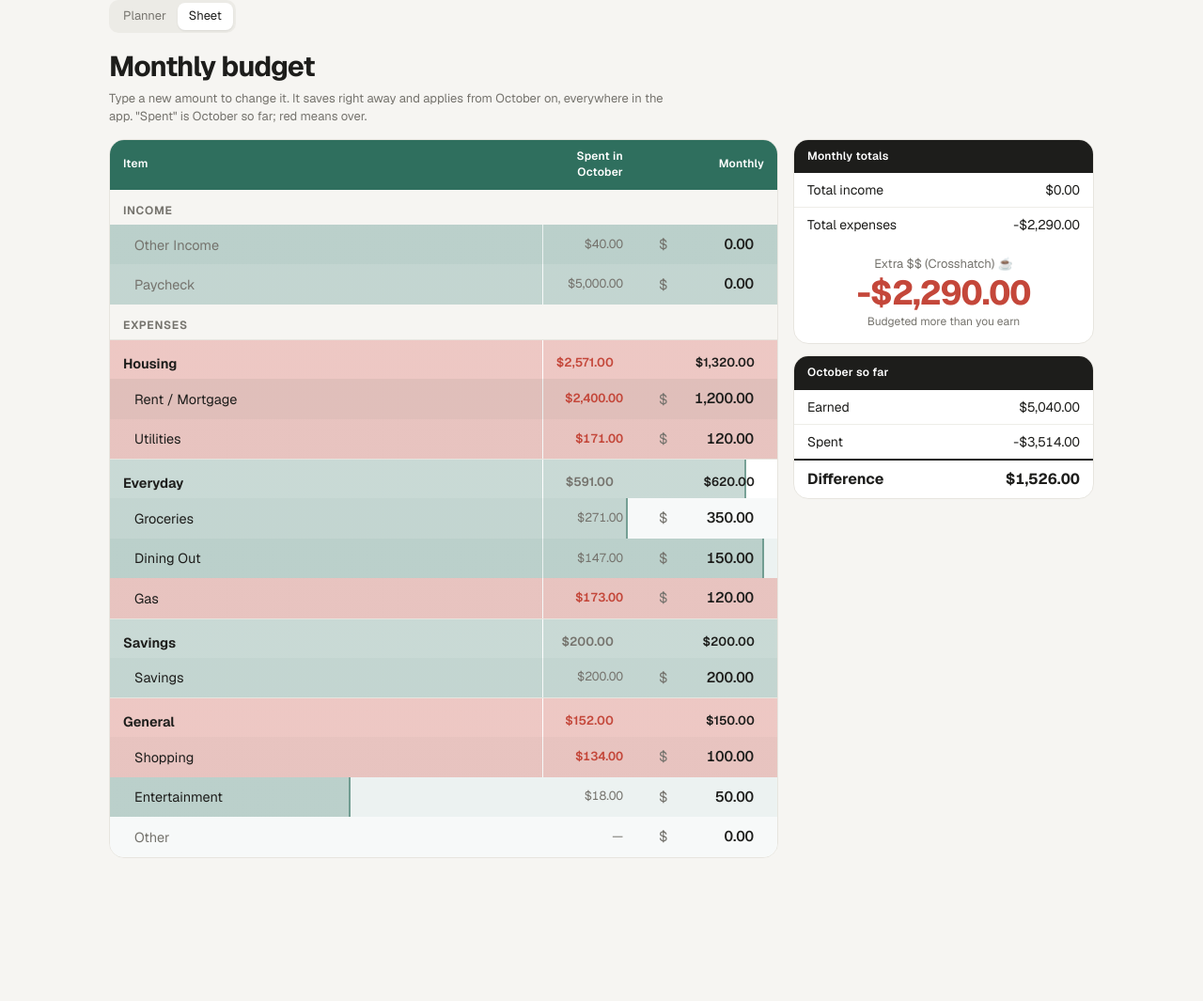
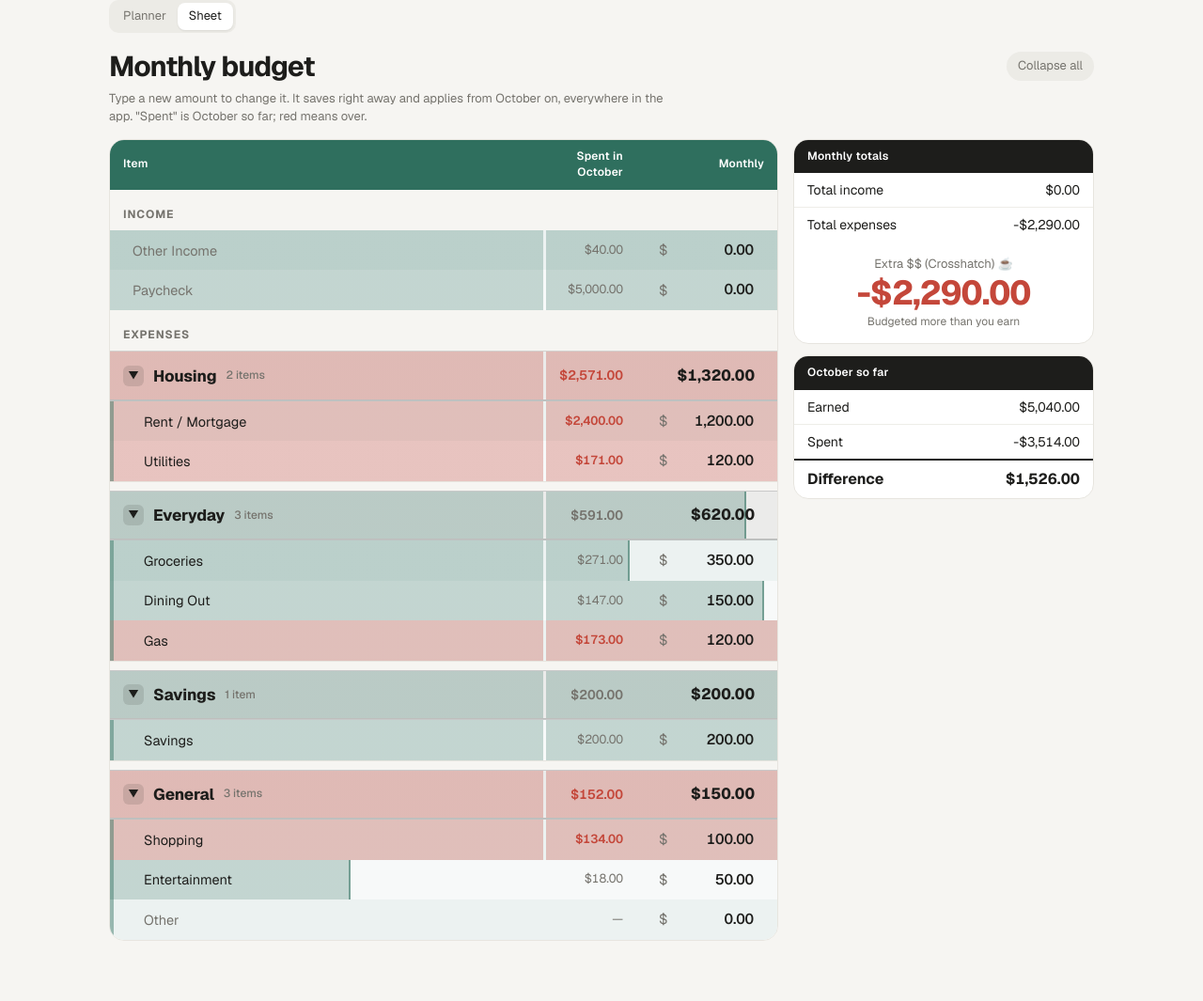
Before and after one commit to DibberLab/budget, a Flask app: page /budgets/sheet in a window 1280 px wide. Shown: the part 74-1139 px from the top of the page at 94% size. Before the commit the page ends 987 px from the top, so only its background shows below. Run offline with Flask 3, Linux system fonts and the light colour scheme; the visitor is signed in with stand-in values (Sample User, id 1); data comes from the database, SQL or seed files in the repository; data that the repository does not hold is empty; some libraries are stand-ins or nearby versions.

Commit message:
Sheet: group headers as distinct bands; collapsible groups
Co-Authored-By: Claude Opus 5.5 <noreply@anthropic.com>

```diff
--- a/v2/templates/v2/sheet.html
+++ b/v2/templates/v2/sheet.html
@@ -25,15 +25,34 @@
   tbody tr:nth-child(even) td { background-color: color-mix(in srgb, var(--accent) 9%, var(--card)); }
   /* Percentage-spent fill: painted per cell by fillRows(), so it can span the whole row. */
   tbody td { background-repeat: no-repeat; transition: background-size .9s cubic-bezier(.2,.8,.2,1); }
-  tr.section td { background-color: var(--bg) !important; height: auto; padding: 14px 14px 6px; font-size: 12px; font-weight: 650;
-                  color: var(--muted); text-transform: uppercase; letter-spacing: .06em; }
+  tr.section td { background-color: var(--bg) !important; height: auto; padding: 18px 14px 8px; font-size: 12px; font-weight: 700;
+                  color: var(--muted); text-transform: uppercase; letter-spacing: .08em; }
   .what { font-size: 14.5px; }
-  .what { padding-left: 26px; }
-  tr.group td { background-color: var(--card) !important; height: auto; padding: 14px 14px 6px; font-weight: 650; font-size: 14.5px;
-                border-top: 1px solid var(--line); }
-  tr.group td.sub { text-align: right; font-size: 13px; font-weight: 600; color: var(--muted); white-space: nowrap; padding-right: 24px; }
-  tr.group td.sub.plan { color: var(--ink); }
+  /* Line items: indented, with a rail in the accent color tying them to their group. */
+  tr.exp td.what { padding-left: 36px; box-shadow: inset 4px 0 0 color-mix(in srgb, var(--accent) 45%, transparent); }
+  tr.inc td.what { padding-left: 24px; }
+  tr.exp.hide { display: none; }
+
+  /* Group headers: a band, not a line item. */
+  tr.gap td { height: 10px; padding: 0; background-color: var(--bg) !important; border-top: 1px solid var(--line); }
+  tr.group { cursor: pointer; user-select: none; }
+  tr.group td { background-color: color-mix(in srgb, var(--ink) 9%, var(--card)) !important; height: 52px; padding: 6px 14px;
+                border-top: 1px solid color-mix(in srgb, var(--ink) 16%, transparent);
+                border-bottom: 2px solid color-mix(in srgb, var(--ink) 22%, transparent); }
+  tr.group:hover td { background-color: color-mix(in srgb, var(--ink) 13%, var(--card)) !important; }
+  tr.group:focus-visible { outline: none; }
+  tr.group:focus-visible td { box-shadow: inset 0 0 0 2px var(--accent); }
+  tr.group .gname { font-size: 17px; font-weight: 750; letter-spacing: -.01em; display: inline-flex; align-items: center; gap: 10px; }
+  tr.group .chev { display: inline-grid; place-items: center; width: 22px; height: 22px; border-radius: 6px; font-size: 11px;
+                   background: color-mix(in srgb, var(--ink) 12%, transparent); transition: transform .2s; }
+  tr.group.collapsed .chev { transform: rotate(-90deg); }
+  tr.group .cnt { font-size: 12px; font-weight: 500; color: var(--muted); letter-spacing: 0; }
+  tr.group td.sub { text-align: right; white-space: nowrap; font-variant-numeric: tabular-nums; }
+  tr.group td.sub.spent-sub { font-size: 14px; font-weight: 600; color: var(--muted); }
+  tr.group td.sub.plan { font-size: 16.5px; font-weight: 750; color: var(--ink); padding-right: 24px; }
   tr.group td.sub.over { color: var(--bad); }
+  .foldall { font: inherit; font-size: 13px; border: 0; background: var(--track); color: var(--muted); padding: 6px 12px; border-radius: 999px; cursor: pointer; }
+  .foldall:hover { color: var(--ink); }
   tr.zero .nm { color: var(--muted); }
   .once { margin-left: 8px; font-size: 11px; padding: 1px 7px; border-radius: 999px; white-space: nowrap;
           background: color-mix(in srgb, var(--warn) 22%, transparent); color: var(--ink); }
@@ -84,6 +103,7 @@
 </div>
 <div class="head">
   <h1>Monthly budget</h1>
+  <button type="button" class="foldall" id="foldall">Collapse all</button>
 </div>
 <p class="sub">Type a new amount to change it. It saves right away and applies from {{ month_label }} on, everywhere in the app. "Spent" is {{ month_label }} so far; red means over.</p>
 
@@ -96,7 +116,11 @@
         {% for r in income %}{{ line(r, 'inc') }}{% endfor %}
         <tr class="section"><td colspan="3">Expenses</td></tr>
         {% for g, rows in groups %}
-        <tr class="group" data-group="{{ g }}"><td>{{ g }}</td><td class="sub spent-sub"></td><td class="sub plan"></td></tr>
+        {% if not loop.first %}<tr class="gap" aria-hidden="true"><td colspan="3"></td></tr>{% endif %}
+        <tr class="group" data-group="{{ g }}" tabindex="0" role="button" aria-expanded="true">
+          <td><span class="gname"><span class="chev" aria-hidden="true">▼</span>{{ g }}<span class="cnt">{{ rows|length }} item{{ 's' if rows|length != 1 }}</span></span></td>
+          <td class="sub spent-sub"></td><td class="sub plan"></td>
+        </tr>
         {% for r in rows %}{{ line(r, 'exp') }}{% endfor %}
         {% endfor %}
       </tbody>
@@ -172,8 +196,17 @@
     inp.addEventListener('focus', () => inp.select());
     inp.addEventListener('keydown', e => {
       if (e.key === 'Escape') { inp.value = money2(+tr.dataset.plan); inp.blur(); }
-      if (e.key === 'Enter' || e.key === 'ArrowDown') { e.preventDefault(); (inputs[i + 1] || inp).focus(); if (!inputs[i + 1]) inp.blur(); }
-      if (e.key === 'ArrowUp') { e.preventDefault(); (inputs[i - 1] || inp).focus(); }
+      const visible = j => inputs[j] && !inputs[j].closest('tr').classList.contains('hide');
+      if (e.key === 'Enter' || e.key === 'ArrowDown') {
+        e.preventDefault();
+        let j = i + 1; while (inputs[j] && !visible(j)) j++;
+        if (inputs[j]) inputs[j].focus(); else inp.blur();
+      }
+      if (e.key === 'ArrowUp') {
+        e.preventDefault();
+        let j = i - 1; while (j >= 0 && !visible(j)) j--;
+        if (j >= 0) inputs[j].focus();
+      }
     });
     inp.addEventListener('change', async () => {
       const n = parseFloat(inp.value.replace(/[$,\s]/g, ''));
@@ -238,6 +271,35 @@
   }
   const _totals = totals;
   totals = () => { _totals(); fillRows(); };
+
+  // ---- collapsible groups (remembered on this device) ----
+  const FOLD_KEY = 'v2-sheet-collapsed';
+  let folded = [];
+  try { folded = JSON.parse(localStorage.getItem(FOLD_KEY) || '[]'); } catch (e) {}
+  const groupRows = g => { const out = []; for (let tr = g.nextElementSibling; tr && tr.dataset.cid; tr = tr.nextElementSibling) out.push(tr); return out; };
+  function setFold(g, fold) {
+    g.classList.toggle('collapsed', fold);
+    g.setAttribute('aria-expanded', !fold);
+    groupRows(g).forEach(tr => tr.classList.toggle('hide', fold));
+  }
+  function saveFolds() {
+    folded = $$('tr.group.collapsed').map(g => g.dataset.group);
+    try { localStorage.setItem(FOLD_KEY, JSON.stringify(folded)); } catch (e) {}
+    const all = $$('tr.group'), n = all.filter(g => g.classList.contains('collapsed')).length;
+    $('foldall').textContent = n === all.length ? 'Expand all' : 'Collapse all';
+  }
+  $$('tr.group').forEach(g => {
+    if (folded.includes(g.dataset.group)) setFold(g, true);
+    const toggle = () => { setFold(g, !g.classList.contains('collapsed')); saveFolds(); fillRows(); };
+    g.addEventListener('click', toggle);
+    g.addEventListener('keydown', e => { if (e.key === 'Enter' || e.key === ' ') { e.preventDefault(); toggle(); } });
+  });
+  $('foldall').addEventListener('click', () => {
+    const fold = $('foldall').textContent === 'Collapse all';
+    $$('tr.group').forEach(g => setFold(g, fold));
+    saveFolds(); fillRows();
+  });
+  saveFolds();
   let rz; addEventListener('resize', () => { clearTimeout(rz); rz = setTimeout(fillRows, 100); });
   matchMedia('(prefers-color-scheme: dark)').addEventListener('change', fillRows);
 
```
